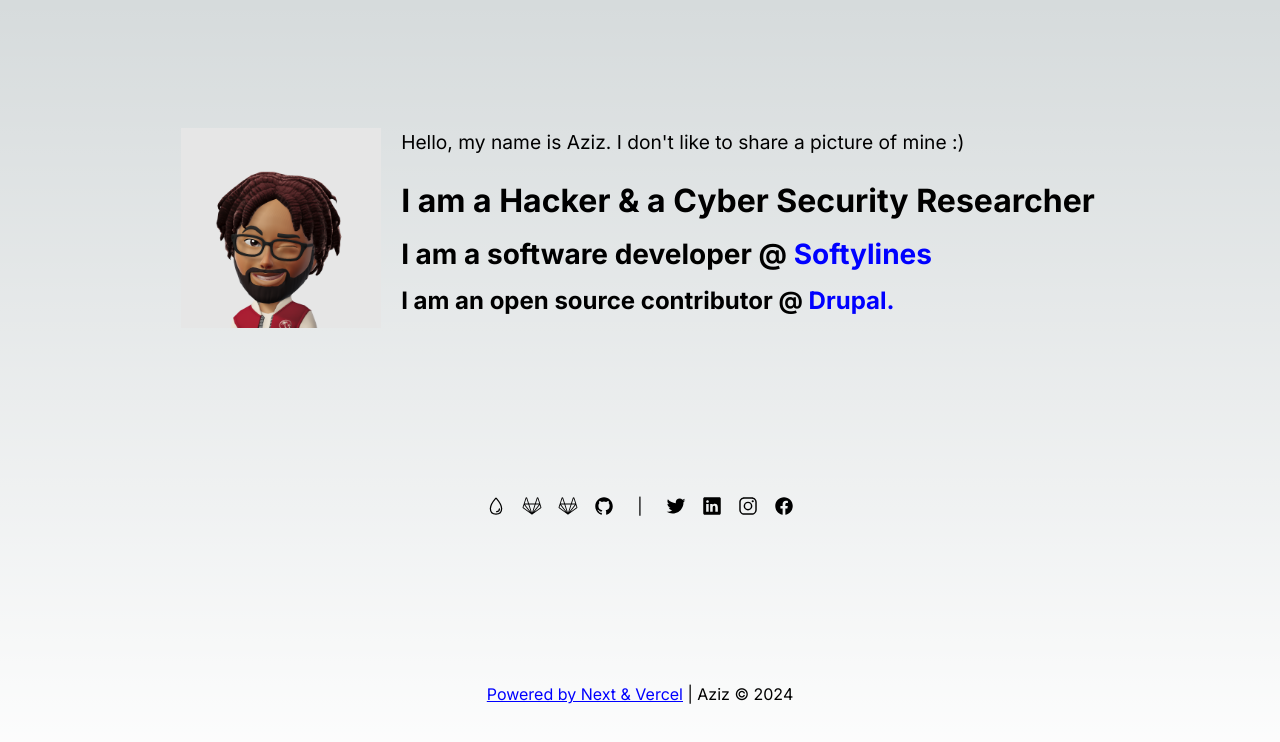
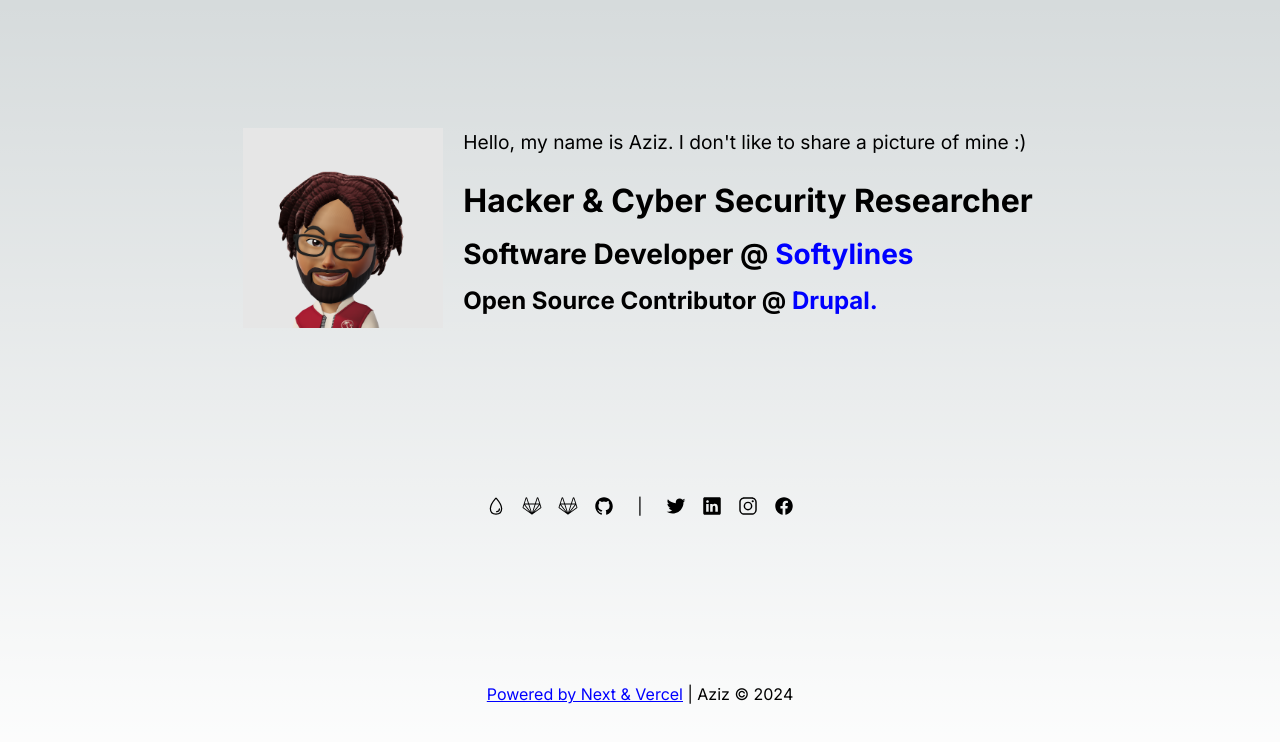
Before and after one commit to 3zeyez/portfolio, a Next.js app: page / in a window 1280 px wide. Shown: the top 742 px of the page. Built offline with nearby package versions, Linux system fonts and the light colour scheme.

Commit message:
Fix: content and code prettier

```diff
--- a/src/app/home/page.tsx
+++ b/src/app/home/page.tsx
@@ -16,9 +16,15 @@ export default function HomePage() {
           />
           <div>
             <p className={styles.intro}>Hello, my name is Aziz. I don&apos;t like to share a picture of mine :)</p>
-            <h1 className={`${styles.headline} ${styles.headline__1}`}>I am a <strong>Hacker</strong> & a <strong>Cyber Security Researcher</strong></h1>
-            <h2 className={`${styles.headline} ${styles.headline__2}`}>I am a software developer @&nbsp;<a href="https://softylines.com">Softylines</a></h2>
-            <h3 className={`${styles.headline} ${styles.headline__3}`}>I am an open source contributor @&nbsp;<a href="https://drupal.org">Drupal.</a></h3>
+            <h1 className={`${styles.headline} ${styles.headline__1}`}>
+              <strong>hacker</strong> & <strong>cyber security researcher</strong>
+            </h1>
+            <h2 className={`${styles.headline} ${styles.headline__2}`}>
+              software developer @&nbsp;<a href="https://softylines.com">softylines</a>
+            </h2>
+            <h3 className={`${styles.headline} ${styles.headline__3}`}>
+              open source contributor @&nbsp;<a href="https://drupal.org">Drupal.</a>
+            </h3>
           </div>
         </div>
         <ul className={styles.socialLinks}>
--- a/src/app/layout.tsx
+++ b/src/app/layout.tsx
@@ -17,7 +17,7 @@ export default function RootLayout({
   return (
     <html lang="en">
       <head>
-        <title>Ahmed Aziz Abbassi | Software Developer</title>
+        <title>Aziz | Software Developer</title>
       </head>
       <body className={inter.className}>{children}</body>
     </html>
--- a/src/app/page.module.css
+++ b/src/app/page.module.css
@@ -134,6 +134,7 @@
   line-height: 1.5;
   font-weight: 700;
   padding: 0.25rem;
+  text-transform: capitalize;
 }
 
 .about .headline__1 {
--- a/src/app/page.tsx
+++ b/src/app/page.tsx
@@ -3,8 +3,6 @@ import { Home } from "./home";
 
 export default function page() {
   return (
-    <>
       <Home />
-    </>
   );
 }
```
